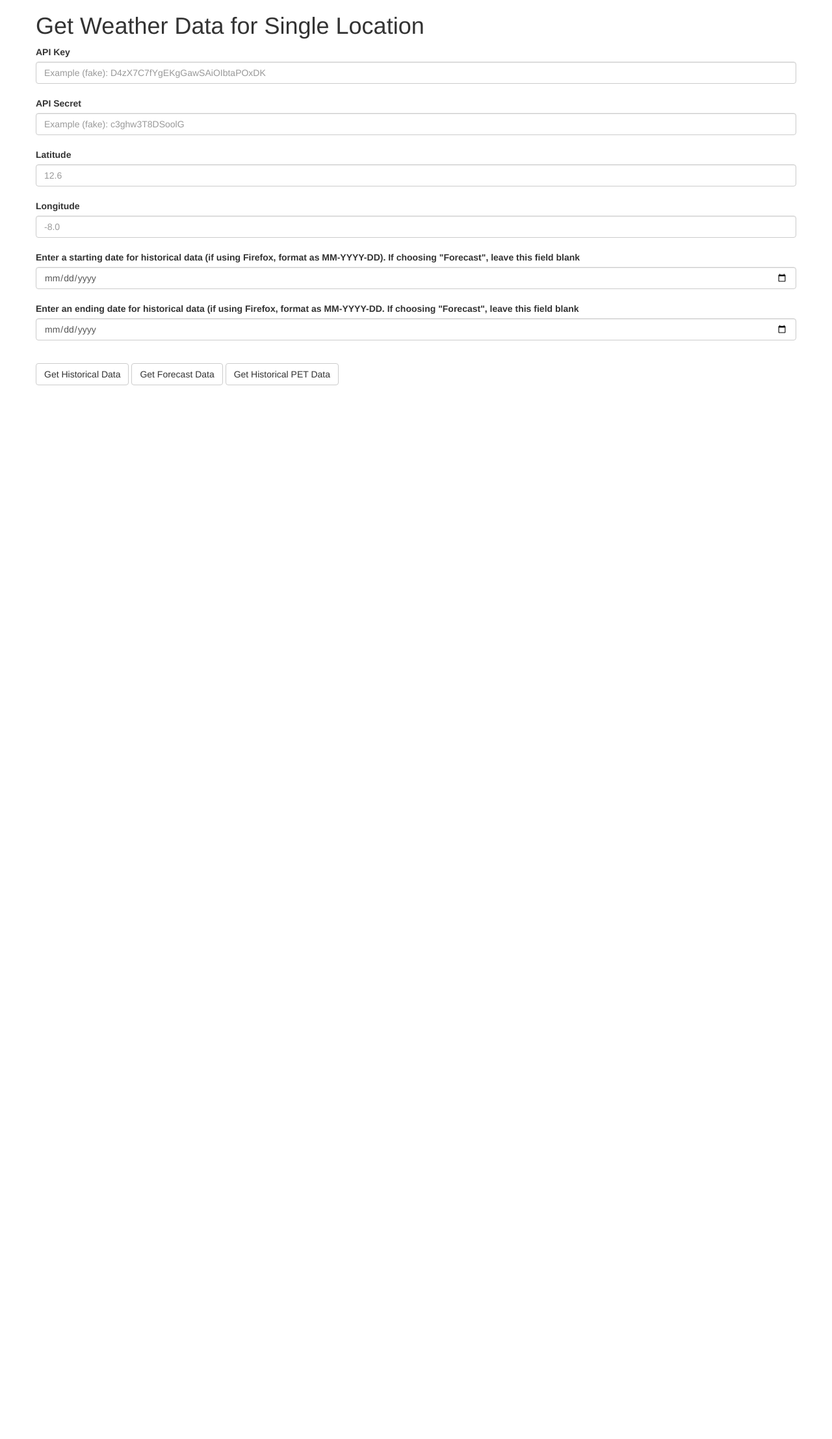
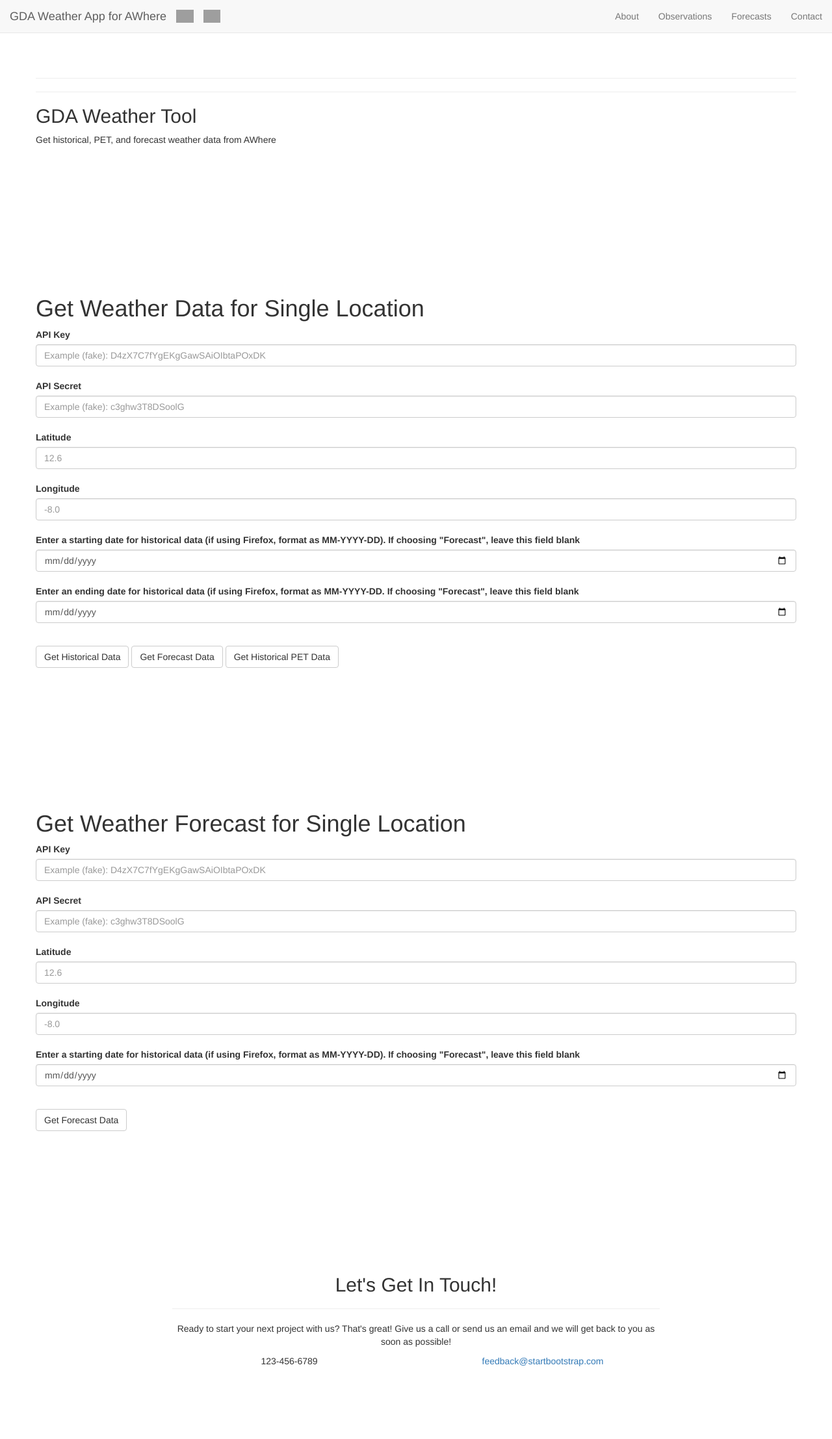
Before and after one commit to Gcav66/awhere-simple, a Flask app: page / in a window 1280 px wide. Shown: the whole page at 65% size. Before the commit the page ends 593 px from the top, so only its background shows below. Run offline with Flask 2, Linux system fonts and the light colour scheme; some libraries are stand-ins or nearby versions; grey boxes are pictures that could not be loaded.

Commit message:
updating UI

```diff
--- a/static/main.css
+++ b/static/main.css
@@ -1,3 +1,7 @@
 /*body {
 	background-image: url("field.jpg");
 }*/
+
+section {
+    padding: 100px 0;
+}
--- a/templates/upload_file.html
+++ b/templates/upload_file.html
@@ -9,6 +9,63 @@
 
 
 <body>
+
+    <nav id="mainNav" class="navbar navbar-default navbar-fixed-top">
+        <div class="container-fluid">
+            <!-- Brand and toggle get grouped for better mobile display -->
+            <div class="navbar-header">
+                <button type="button" class="navbar-toggle collapsed" data-toggle="collapse" data-target="#bs-example-navbar-collapse-1">
+                    <span class="sr-only">Toggle navigation</span>
+                    <span class="icon-bar"></span>
+                    <span class="icon-bar"></span>
+                    <span class="icon-bar"></span>
+                </button>
+                <a class="navbar-brand page-scroll" href="#page-top">GDA Weather App for AWhere</a>
+                <img class="navbar-brand page-scroll" src="../static/gdalogo-1.png" class="img-responsive" alt="Responsive image">
+                <img class="navbar-brand page-scroll" src="../static/awhere.png" class="img-responsive" alt="Responsive image">
+            </div>
+
+            <!-- Collect the nav links, forms, and other content for toggling -->
+            <div class="collapse navbar-collapse" id="bs-example-navbar-collapse-1">
+                <ul class="nav navbar-nav navbar-right">
+                    <li>
+                        <a class="page-scroll" href="#about">About</a>
+                    </li>
+                    <li>
+                        <a class="page-scroll" href="#observation">Observations</a>
+                    </li>
+                    <li>
+                        <a class="page-scroll" href="#forecast">Forecasts</a>
+                    </li>
+                    <li>
+                        <a class="page-scroll" href="#contact">Contact</a>
+                    </li>
+                </ul>
+            </div>
+            <!-- /.navbar-collapse -->
+        </div>
+        <!-- /.container-fluid -->
+    </nav>
+
+
+
+
+    <section class="main" id="about">
+      <div class="container">
+        <div class="row">
+          <div class="col-mid-1">
+            <hr>
+            <hr>
+            <h2>GDA Weather Tool</h2>
+            <p>Get historical, PET, and forecast weather data from AWhere</p>
+          </div>
+        </div>
+      </div>
+
+    </section>
+
+
+    <section class="main" id="observation">
       <div class="container">
         <div class="row">
           <div class="col-mid-1">
@@ -38,38 +95,58 @@
             <button type="submit" name='btn' value='pet' class="btn btn-default">Get Historical PET Data</button>
           </form>
         </div>
+      </div>
+    </section>
 
+    <section id="forecast">
+      <div class="container">
         <div class="row">
           <div class="col-mid-1">
-        <h1>{{error_message | safe}}</h1>
+            <h1>Get Weather Forecast for Single Location</h1>
           </div>
+          <form action="" method=post>
+            <div class="form-group">
+              <label for="apiKey">API Key</label>
+              <input type="text" class="form-control" name="api_key" placeholder="Example (fake): D4zX7C7fYgEKgGawSAiOIbtaPOxDK">
+              <br>
+              <label for="exampleInputName2">API Secret</label>
+              <input type="text" class="form-control" name="api_secret" placeholder="Example (fake): c3ghw3T8DSoolG">
+              <br>
+              <label for="exampleInputName2">Latitude</label>
+              <input type="text" class="form-control" name="latitude_input" placeholder="12.6">
+              <br>
+              <label for="exampleInputEmail2">Longitude</label>
+              <input type="text" class="form-control" name="longitude_input" placeholder="-8.0">
+              <br>
+              <label for="dateInput1">Enter a starting date for historical data (if using Firefox, format as MM-YYYY-DD). If choosing "Forecast", leave this field blank</label>
+              <input type="date" class="form-control" name="start_date" min="2005-01-01" placeholder="01-2016-01"><br>
             </div>
-
-
-    <!--
-    </div>
-    <div class="row">
-        <div class="col-mid-1">
-          <h1>Upload File for Bulk Search</h1>
-        </div>
-        <div class="cold-mid-4">
-          <h1></h1>
-        </div>
-    </div>
-
-
-
-    <div class="row">
-      <div class="col-mid-1"></div>
-      <div class="col-mid-3">
-        <form action="" method=post enctype=multipart/form-data>
-        <p><input type=file name=file>
-        <input type=submit value=Upload>
+            <button type="submit" name='btn' value='forecast' class="btn btn-default">Get Forecast Data</button>
           </form>
         </div>
       </div>
-    -->
+    </section>
+
+    <section id="contact">
+        <div class="container">
+            <div class="row">
+                <div class="col-lg-8 col-lg-offset-2 text-center">
+                    <h2 class="section-heading">Let's Get In Touch!</h2>
+                    <hr class="primary">
+                    <p>Ready to start your next project with us? That's great! Give us a call or send us an email and we will get back to you as soon as possible!</p>
                 </div>
+                <div class="col-lg-4 col-lg-offset-2 text-center">
+                    <i class="fa fa-phone fa-3x wow bounceIn"></i>
+                    <p>123-456-6789</p>
+                </div>
+                <div class="col-lg-4 text-center">
+                    <i class="fa fa-envelope-o fa-3x wow bounceIn" data-wow-delay=".1s"></i>
+                    <p><a href="mailto:your-email@your-domain.com">feedback@startbootstrap.com</a></p>
+                </div>
+            </div>
+        </div>
+    </section>
+
 
   <script
         src="https://code.jquery.com/jquery-3.0.0.min.js"
@@ -79,3 +156,4 @@
   <script src="static/combodate.js"></script>-->
 
 </body>
+</html>
```
Lines whose indentation alone changed are shown as unchanged.
